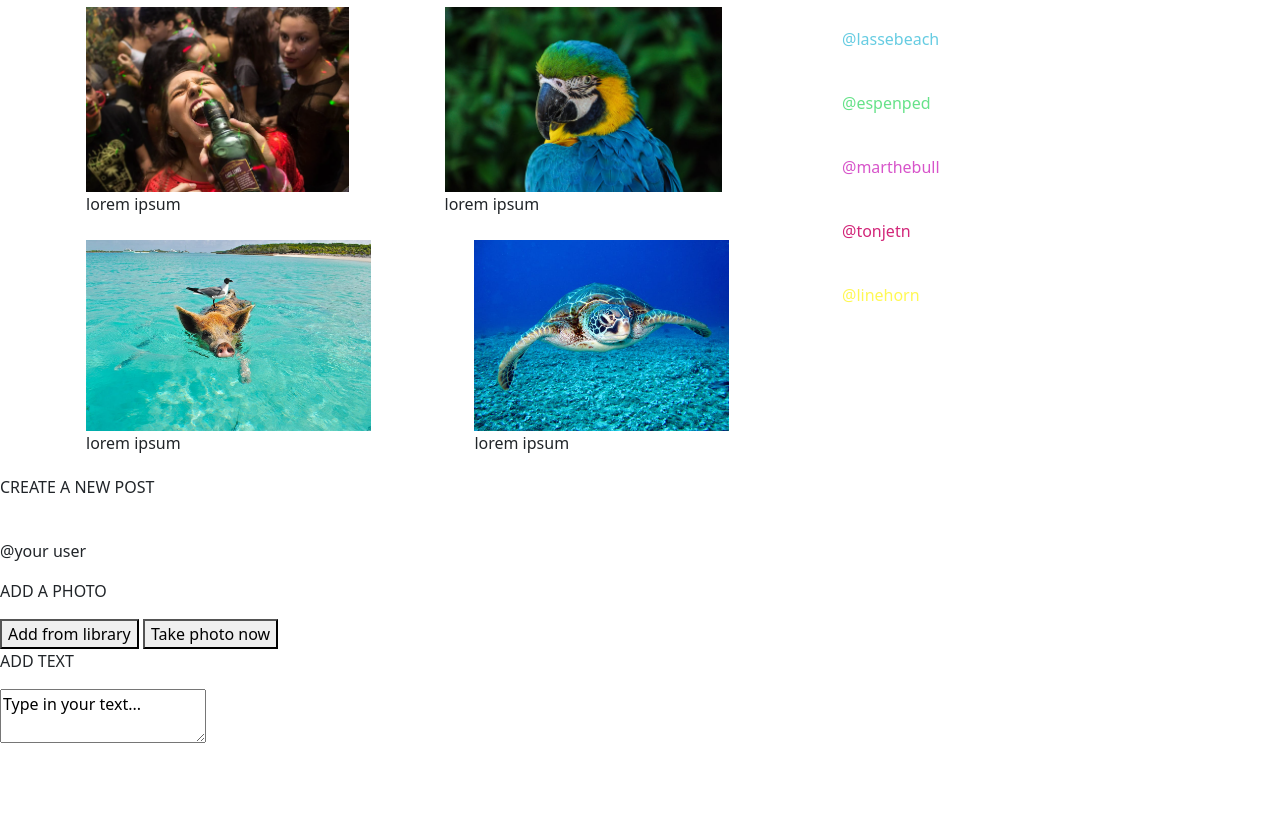
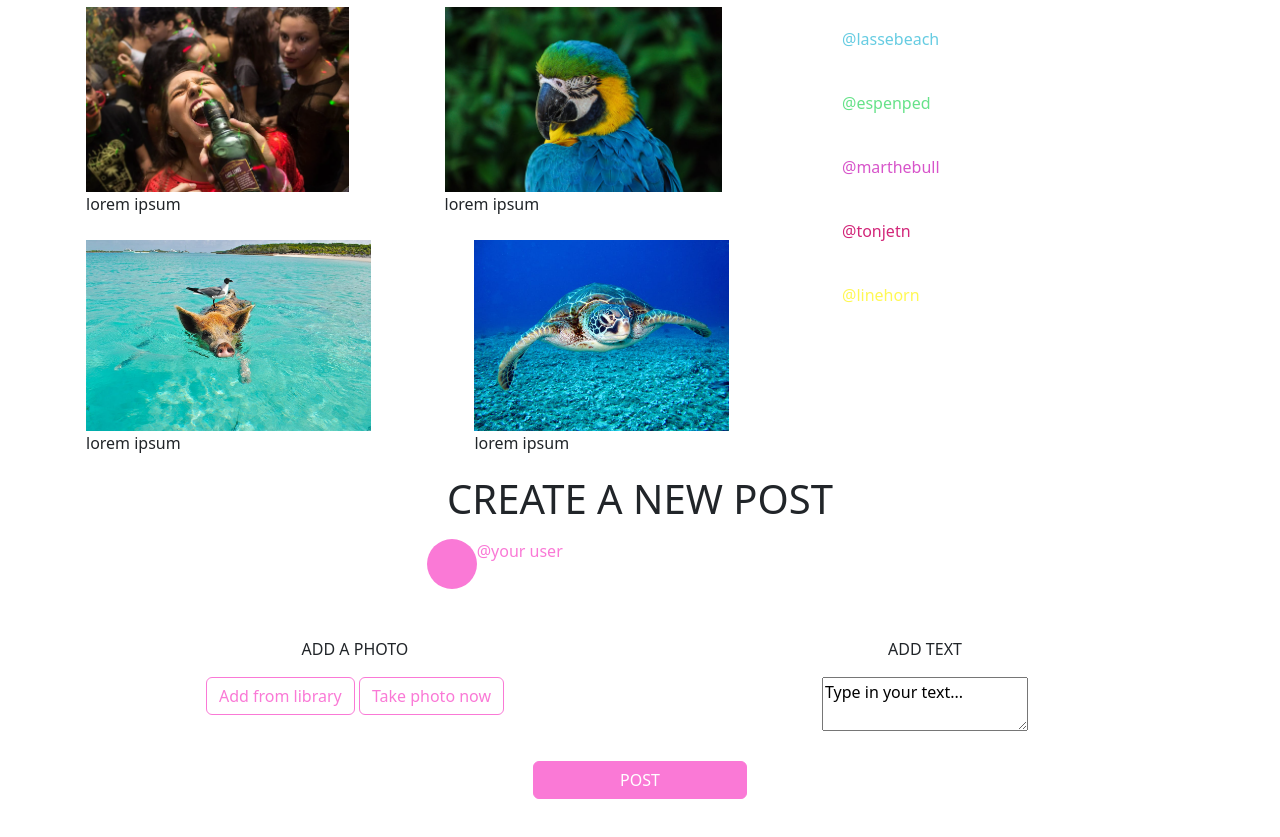
Before and after one commit to AnnaHelene01/CSS-Framework-CA, a website: page profile.html in a window 1280 px wide. Shown: the part 421-1258 px from the top of the page. Before the commit the page ends 1170 px from the top, so only its background shows below. Drawn offline with Linux system fonts and the light colour scheme.

Commit message:
fddgrtgettg

```diff
--- a/profile.html
+++ b/profile.html
@@ -11,6 +11,11 @@
     .user-icon {
       width: 200px;
       height: 200px;
+    }
+
+    .user-icon-small {
+      width: 50px;
+      height: 50px;
     }
    </style>
 <body>
@@ -39,7 +44,7 @@
                   <button class="btn btn-primary text-white m-4">Edit profile</button>
              </div>
              <div class="container mb-4 ">
-                <div class="row  border border-primary">
+                <div class="row  border border-primary text-center">
                   <p class="col-4">6 posts</p>
                   <p class="col-4">21 followers</p>
                   <p class="col-4">6 following</p>
@@ -52,7 +57,7 @@
 
    <div class="container">
      <div class="row">
-        <div class="col-8">
+        <div class="col-12 col-md-8">
              <h2>MY POSTS</h2>
              <div class="d-flex">
                   <div class="m-1">
@@ -75,7 +80,7 @@
                 </div>
            </div>
         </div>
-        <div class=" col-4">
+        <div class="col-12 col-md-4">
             <h2>FOLLOWERS</h2>
             <div>
                 <img src="" alt="">
@@ -100,24 +105,28 @@
         </div>
       </div>
    </div>
-
-   <p>CREATE A NEW POST</p>
-   <form>
-       <div>
-           <img src="" alt="">
-           <p>@your user</p>
+   <p class="display-6 text-center">CREATE A NEW POST</p>
+   <div>
+       <div class="col-4    m-auto d-flex">
+           <div class="user-icon-small rounded-circle bg-primary"></div>
+           <p class="text-primary">@your user</p>
        </div>
-       <div>
-            <div>
+       <div class="container mx-auto mt-5">
+           <div class="row">
+            <div class="col-12 col-md-6 text-center mb-3">
                <p>ADD A PHOTO</p>
-               <button>Add from library</button>
-               <button>Take photo now</button>
+               <button class="btn btn-outline-primary">Add from library</button>
+               <button class="btn btn-outline-primary">Take photo now</button>
             </div>
-            <div>
+            <div class="col-12 col-md-6 text-center">
                <p>ADD TEXT</p>
                <textarea>Type in your text...</textarea>
             </div>
+            </div>
        </div>
-   </form>
+       <div class="text-center mt-4 mb-5">
+           <button class="btn btn-primary text-white col-2">POST</button>
+       </div>
+   </div>
 </body>
 </html>
```
Also changed, not shown: index.html (+5 -3 lines), login.html (+1 -1 lines).
